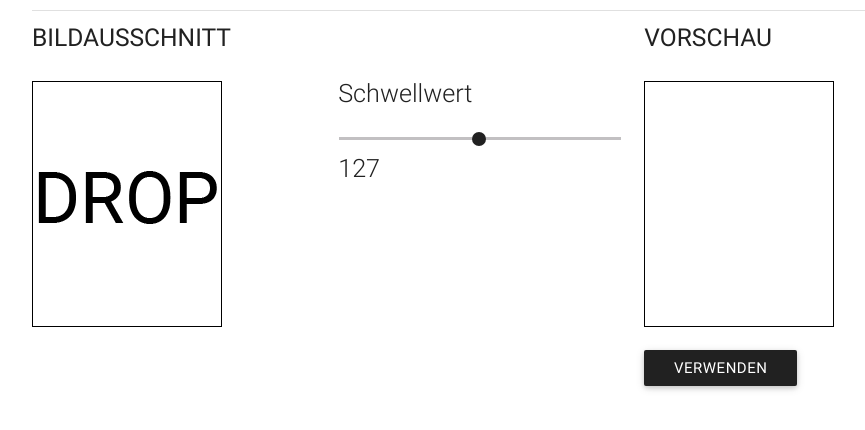
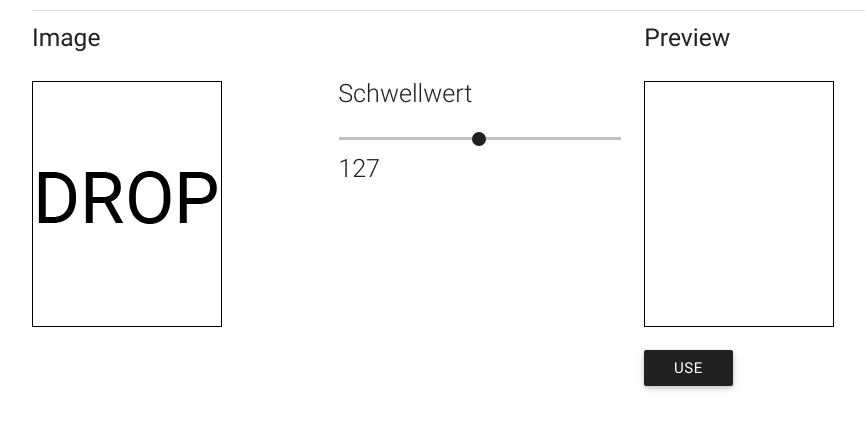
Before and after one commit to laurenzcodes/Canvas-Threshold-Effect, a plain HTML site: page index.html in a window 1280 px wide. Shown: the part 58-488 px from the top of the page, without its empty margins (160-1025 px from the left). Drawn offline with Linux system fonts and the light colour scheme.

Commit message:
Translated from german to english

```diff
--- a/index.html
+++ b/index.html
@@ -14,10 +14,10 @@
 			<div class="divider"></div>
 			<div class="row">
 				<div class="col s4">
-					<h5>BILDAUSSCHNITT</h5>
+					<h5>Image</h5>
 				</div>
 				<div class="col offset-s4 s4">
-					<h5>VORSCHAU</h5>
+					<h5>Preview</h5>
 				</div>
 			</div>
 
@@ -41,7 +41,7 @@
 
 			<div class="row">
 				<div class="col offset-s8 s4">
-					<button class="waves-effect waves-light btn grey darken-4">Verwenden</button>
+					<button class="waves-effect waves-light btn grey darken-4">Use</button>
 				</div>
 			</div>
 		</div>
```
